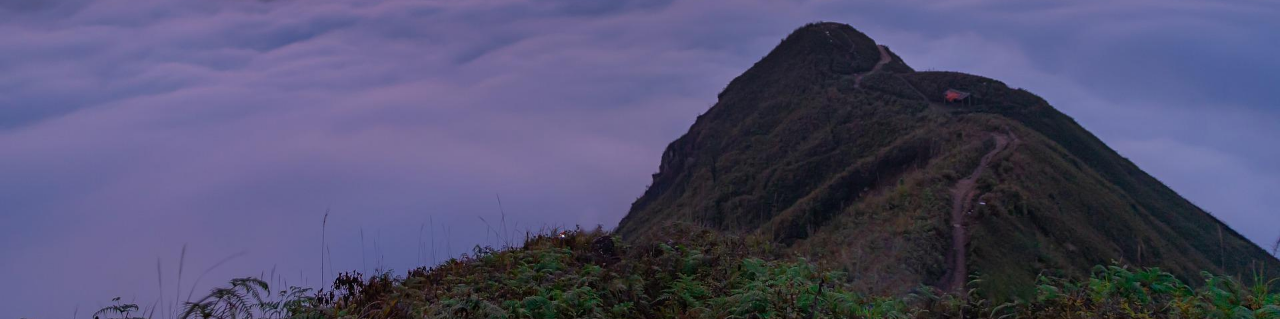
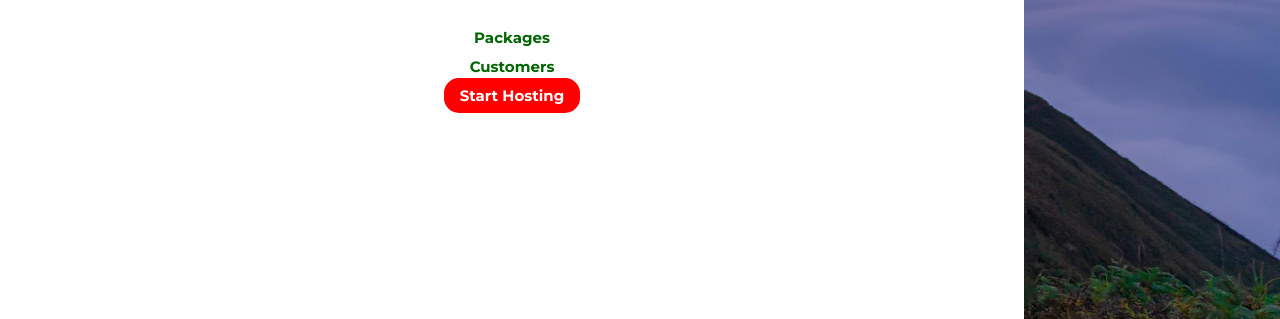
Before and after one commit to homerMR/project01, a plain HTML site: page index.html in a window 1280 px wide. Shown: the part 74-393 px from the top of the page. Drawn offline with Linux system fonts and the light colour scheme.

Commit message:
sidebar navigation

```diff
--- a/index.html
+++ b/index.html
@@ -36,6 +36,20 @@
             </ul>
         </nav>
     </header>
+    <nav class="mobile-nav">
+        <ul class="mobile-nav__items">
+            <li class="mobile-nav__item">
+                <a href="packages/index.html">Packages</a>
+            </li>
+            <li class="mobile-nav__item">
+                <a href="customers/index.html">Customers</a>
+            </li>
+            <li class="mobile-nav__item mobile-nav__item--cta">
+                <a href="start-hosting/index.html">Start Hosting</a>
+            </li>
+        </ul>
+    </nav>
+
     <main>
         <section id="product-overview">
             <h1>Get the freedom you deserve</h1>
--- a/shared.css
+++ b/shared.css
@@ -75,7 +75,8 @@ body{
     margin: 0 1.6rem;
 }
 
-.main-nav__item a {
+.main-nav__item a,
+.mobile-nav__item a {
     color: darkgreen;
     text-decoration: none;
     transition: all .4s ease-in-out;
@@ -91,7 +92,8 @@ body{
     border-bottom: 5px solid white;
 }
 
-.main-nav__item--cta a {
+.main-nav__item--cta a,
+.mobile-nav__item--cta a {
     color: white;
     background-color: red;
     padding: .8rem 1.6rem;
@@ -99,7 +101,10 @@ body{
 }
 
 .main-nav__item--cta a:hover,
-.main-nav__item--cta a:active{
+.main-nav__item--cta a:active,
+.mobil-nav__item--cta a:hover,
+.mobil-nav__item--cta a:active
+{
     color: red;
     background-color: white;
     border: none;
@@ -136,6 +141,34 @@ body{
     color: red;
 }
 
+.mobile-nav {
+    /* display: none; */
+    position: fixed;
+    z-index: 101;
+    top: 0;
+    left: 0;
+    background: white;
+    width: 80%;
+    height: 100vh;
+  }
+
+  .mobile-nav__items {
+    width: 90%;
+    height: 100%;
+    list-style: none;
+    margin: 10% auto;
+    padding: 0;
+    text-align: center;
+  }
+
+  .mobile-nav__item {
+    margin: 1rem 0;
+  }
+
+  .mobile-nav__item a {
+    font-size: 1.5rem;
+  }
+
 .button {
     background-color: darkgreen;
     color: white;
```
